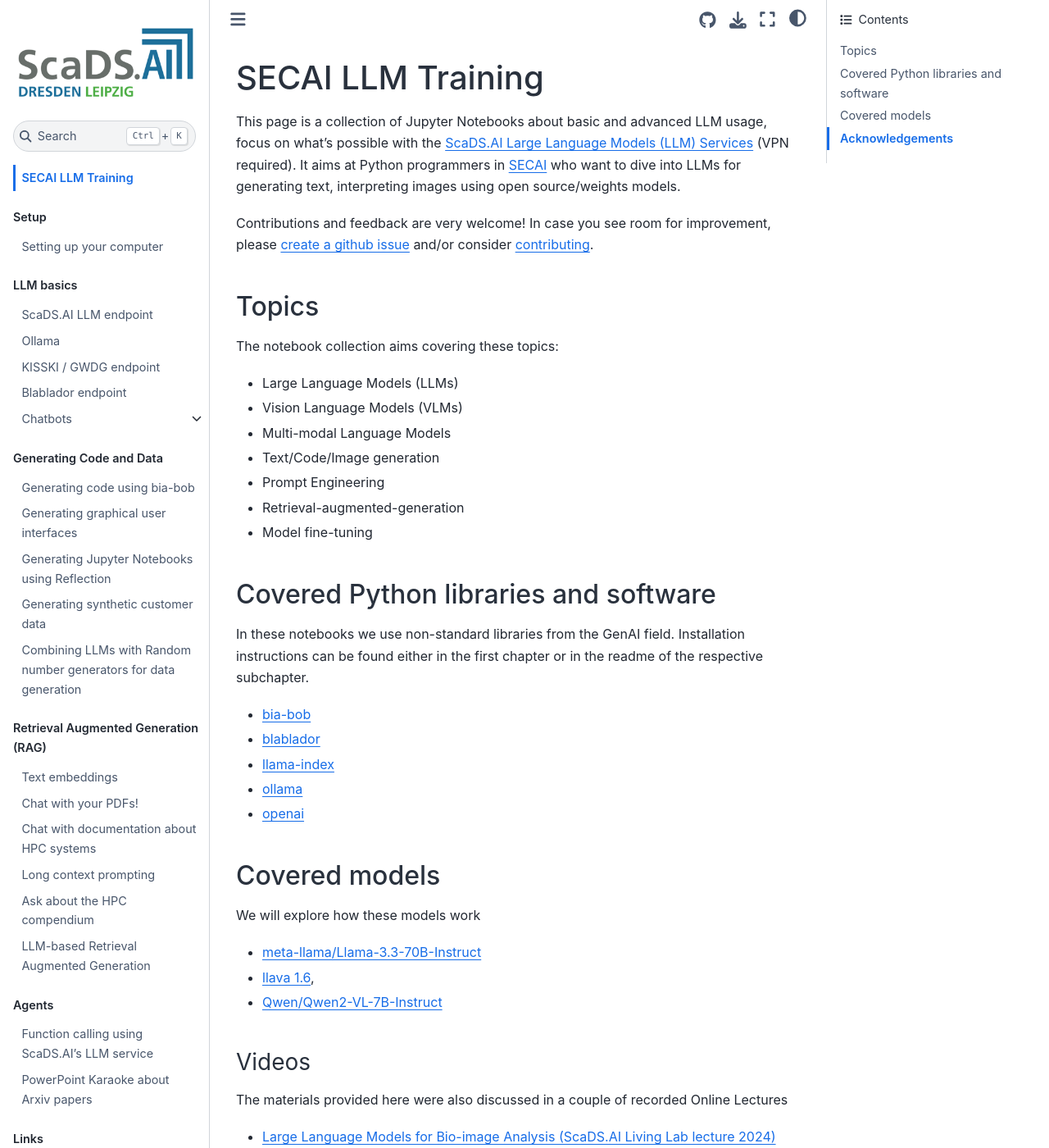
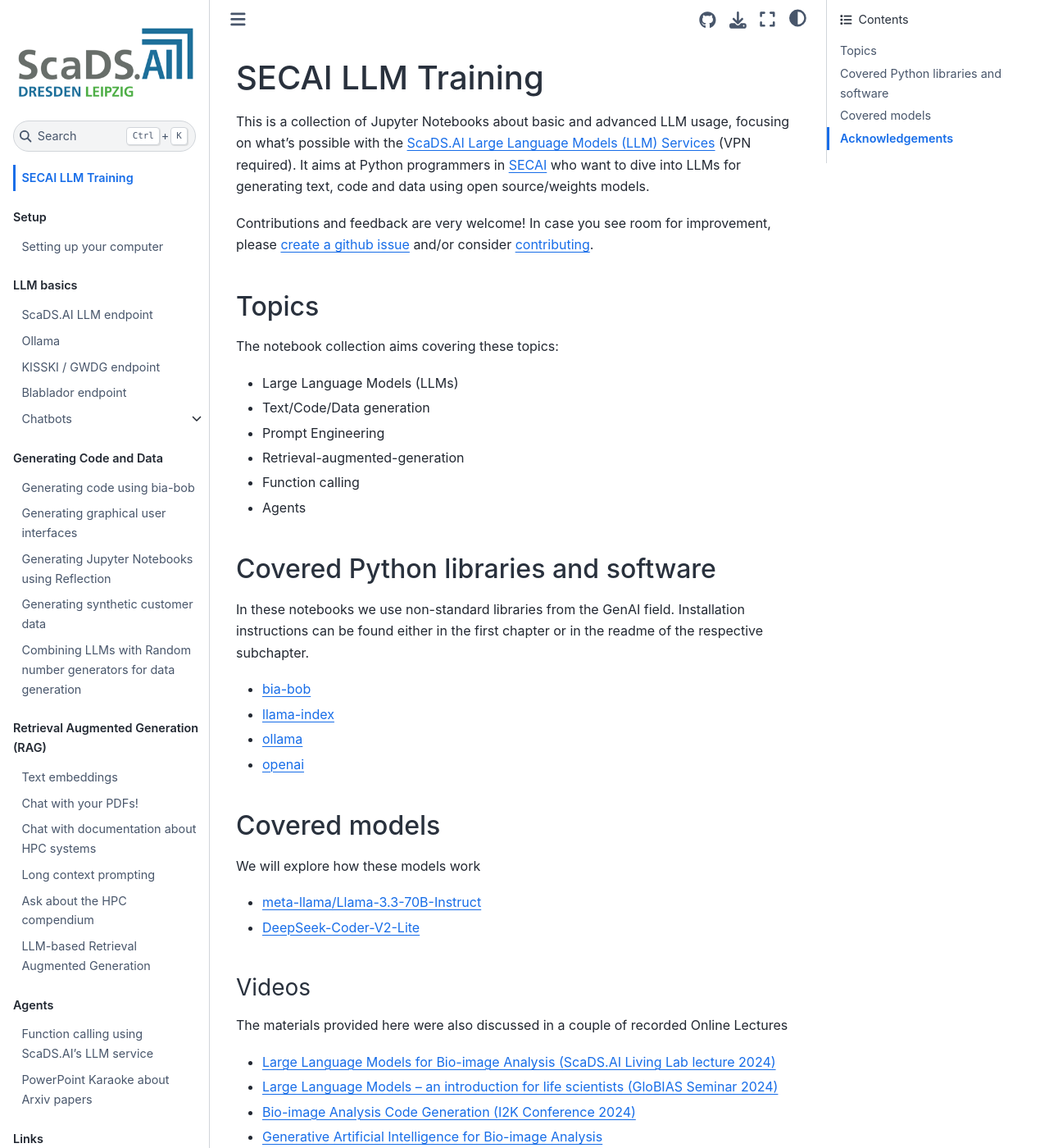
Before and after one commit to ScaDS/secai_llm_training, a Jupyter Book: the page built from docs/intro.md, in a window 1280 px wide and 1400 px high. Shown: the whole window at 82% size. Built offline with Jupyter Book 1.0.4 settings and Sphinx 7.4.7 and the Sphinx Book theme 1.1.4, drawn with Linux system fonts in a browser that asks for light colours; some of the changed text lies outside the part shown.

Commit message:
updated intro text

```diff
--- a/docs/intro.md
+++ b/docs/intro.md
@@ -1,6 +1,6 @@
 # SECAI LLM Training
 
-This page is a collection of Jupyter Notebooks about basic and advanced LLM usage, focus on what's possible with the [ScaDS.AI Large Language Models (LLM) Services](https://llm.scads.ai) (VPN required). It aims at Python programmers in [SECAI](https://secai.org/) who want to dive into LLMs for generating text, interpreting images using open source/weights models.
+This is a collection of Jupyter Notebooks about basic and advanced LLM usage, focusing on what's possible with the [ScaDS.AI Large Language Models (LLM) Services](https://llm.scads.ai) (VPN required). It aims at Python programmers in [SECAI](https://secai.org/) who want to dive into LLMs for generating text, code and data using open source/weights models.
 
 Contributions and feedback are very welcome! In case you see room for improvement, please [create a github issue](https://github.com/ScaDS/secai_llm_training/issues) and/or consider [contributing](https://github.com/ScaDS/secai_llm_training/blob/main/CONTRIBUTING.md).
 
@@ -8,19 +8,17 @@
 
 The notebook collection aims covering these topics:
 * Large Language Models (LLMs)
-* Vision Language Models (VLMs)
-* Multi-modal Language Models
-* Text/Code/Image generation
+* Text/Code/Data generation
 * Prompt Engineering
 * Retrieval-augmented-generation
-* Model fine-tuning
+* Function calling
+* Agents
 
 ## Covered Python libraries and software
 
 In these notebooks we use non-standard libraries from the GenAI field. Installation instructions can be found either in the first chapter or in the readme of the respective subchapter.
 
 * [bia-bob](https://github.com/haesleinhuepf/bia-bob)
-* [blablador](https://helmholtz-blablador.fz-juelich.de/)
 * [llama-index](https://www.llamaindex.ai/)
 * [ollama](https://ollama.com/)
 * [openai](https://github.com/openai/openai-python)
@@ -29,8 +27,7 @@
 
 We will explore how these models work
 * [meta-llama/Llama-3.3-70B-Instruct](https://huggingface.co/meta-llama/Llama-3.3-70B-Instruct)
-* [llava 1.6](https://ollama.com/library/llava),
-* [Qwen/Qwen2-VL-7B-Instruct](https://huggingface.co/Qwen/Qwen2-VL-7B-Instruct)
+* [DeepSeek-Coder-V2-Lite](https://huggingface.co/deepseek-ai/DeepSeek-Coder-V2-Lite-Instruct)
 
 ### Videos
 
@@ -56,6 +53,7 @@
 * https://github.com/ScaDS/BIDS-lecture-2024
 * https://scads.github.io/prompt-engineering-tutorial-2023/
 * https://github.com/haesleinhuepf/prompting-pptx
+* https://github.com/haesleinhuepf/bia-bob
 
 
 ## Acknowledgements
```
